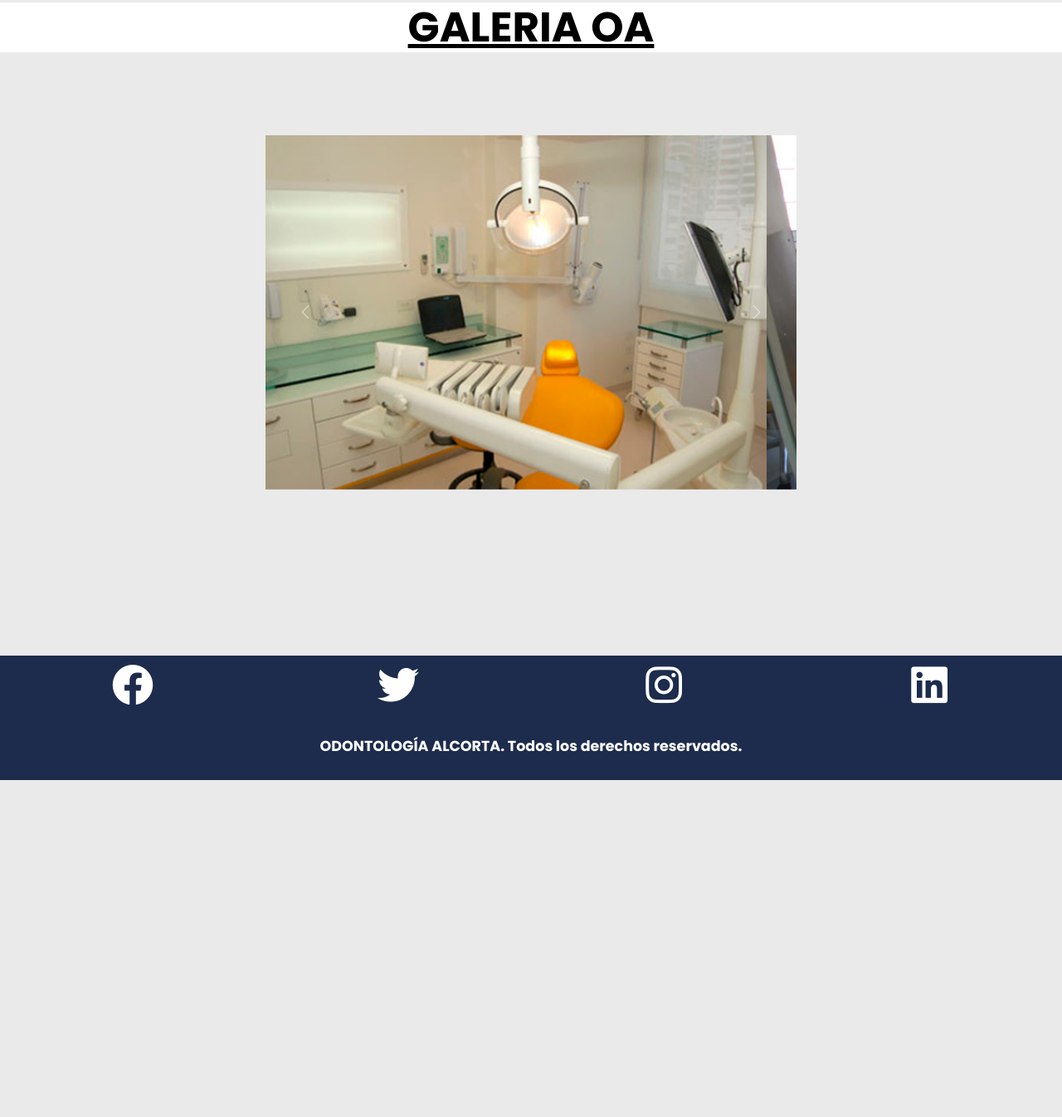
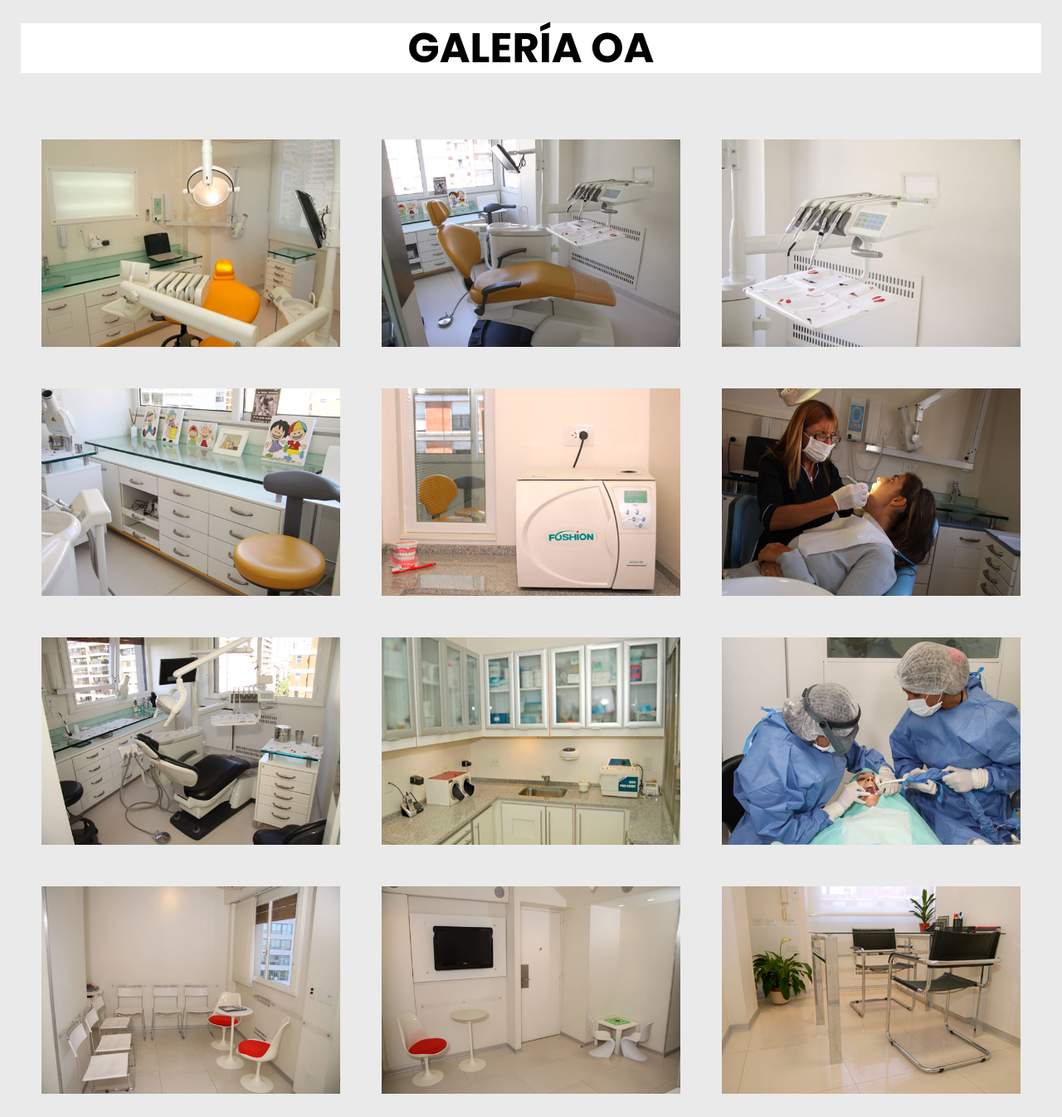
Before and after one commit to joacobottiroli/PF-Fernandez-Bottiroli, a plain HTML site: page Pages/Galeria.html in a window 1280 px wide. Shown: the part 147-1493 px from the top of the page at 83% size. Before the commit the page ends 1087 px from the top, so only its background shows below. Drawn offline with nearby package versions, Linux system fonts and the light colour scheme.

Commit message:
arreglos finales de la entrega final

```diff
--- a/Pages/Galeria.html
+++ b/Pages/Galeria.html
@@ -32,56 +32,49 @@
         </nav>
     </header>
     <main>
-        <h1 class="galeria-title">GALERIA OA</h1>
-        <div id="carouselExampleAutoplaying" class="carousel slide galeria" data-bs-ride="carousel">
-            <div class="carousel-inner justify-content-center align-items-center">
-              <div class="carousel-item active">
-                <img src="../Assets/Images/GALERIA-1.jpg" class="d-block w-100" alt="...">
+      <section class="galeria">
+        <div>
+          <h1 class="galeria-title">GALERÍA OA</h1>
         </div>
-              <div class="carousel-item">
-                <img src="../Assets/Images/GALERIA-2.jpg" class="d-block w-100" alt="...">
+        <div class="row">
+          <div class="col-lg-4 col-md-6 col-sm-12">
+            <img src="../Assets/Images/GALERIA-1.jpg" alt="">
           </div>
-              <div class="carousel-item">
-                <img src="../Assets/Images/GALERIA-3.jpg" class="d-block w-100" alt="...">
+          <div class="col-lg-4 col-md-6 col-sm-12">
+            <img src="../Assets/Images/GALERIA-2.jpg" alt="">
           </div>
-              <div class="carousel-item">
-                <img src="../Assets/Images/GALERIA-4.jpg" class="d-block w-100" alt="...">
+          <div class="col-lg-4 col-md-6 col-sm-12">
+            <img src="../Assets/Images/GALERIA-3.jpg" alt="">
           </div>
-              <div class="carousel-item">
-                <img src="../Assets/Images/GALERIA-5.jpg" class="d-block w-100" alt="...">
+          <div class="col-lg-4 col-md-6 col-sm-12">
+            <img src="../Assets/Images/GALERIA-4.jpg" alt="">
           </div>
-              <div class="carousel-item">
-                <img src="../Assets/Images/GALERIA-6.jpg" class="d-block w-100" alt="...">
+          <div class="col-lg-4 col-md-6 col-sm-12">
+            <img src="../Assets/Images/GALERIA-5.jpg" alt="">
           </div>
-              <div class="carousel-item">
-                <img src="../Assets/Images/GALERIA-7.jpg" class="d-block w-100" alt="...">
+          <div class="col-lg-4 col-md-6 col-sm-12">
+            <img src="../Assets/Images/GALERIA-6.jpg" alt="">
           </div>
-              <div class="carousel-item">
-                <img src="../Assets/Images/GALERIA-8.jpg" class="d-block w-100" alt="...">
+          <div class="col-lg-4 col-md-6 col-sm-12">
+            <img src="../Assets/Images/GALERIA-7.jpg" alt="">
           </div>
-              <div class="carousel-item">
-                <img src="../Assets/Images/GALERIA-9.jpg" class="d-block w-100" alt="...">
+          <div class="col-lg-4 col-md-6 col-sm-12">
+            <img src="../Assets/Images/GALERIA-8.jpg" alt="">
           </div>
-              <div class="carousel-item">
-                <img src="../Assets/Images/GALERIA-10.jpg" class="d-block w-100" alt="...">
+          <div class="col-lg-4 col-md-6 col-sm-12">
+            <img src="../Assets/Images/GALERIA-9.jpg" alt="">
           </div>
-              <div class="carousel-item">
-                <img src="../Assets/Images/GALERIA-11.jpg" class="d-block w-100" alt="...">
+          <div class="col-lg-4 col-md-6 col-sm-12">
+            <img src="../Assets/Images/GALERIA-10.jpg" alt="">
           </div>
-              <div class="carousel-item">
-                <img src="../Assets/Images/GALERIA-12.jpg" class="d-block w-100" alt="...">
+          <div class="col-lg-4 col-md-6 col-sm-12">
+            <img src="../Assets/Images/GALERIA-11.jpg" alt="">
           </div>
-
+          <div class="col-lg-4 col-md-6 col-sm-12">
+            <img src="../Assets/Images/GALERIA-12.jpg" alt="">
           </div>
-            <button class="carousel-control-prev" type="button" data-bs-target="#carouselExampleAutoplaying" data-bs-slide="prev">
-              <span class="carousel-control-prev-icon" aria-hidden="true"></span>
-              <span class="visually-hidden">Previous</span>
-            </button>
-            <button class="carousel-control-next" type="button" data-bs-target="#carouselExampleAutoplaying" data-bs-slide="next">
-              <span class="carousel-control-next-icon" aria-hidden="true"></span>
-              <span class="visually-hidden">Next</span>
-            </button>
         </div>
+      </section>
     </main>
     <footer class="footer-grid">
         <a href="https://www.facebook.com/OdontologiaAlcorta" target="_blank"><i class="fa-brands fa-facebook fbook"></i></a>
--- a/scss/base/_typo.scss
+++ b/scss/base/_typo.scss
@@ -8,7 +8,7 @@ h5{
 }
 h4{
     color:#000000 ;
-    text-decoration: underline;
+    text-decoration: none;
     text-decoration-color:#000000 ;
     font-weight: 700;
 }
@@ -20,14 +20,14 @@ h3{
 }
 h2{
     color:#000000 ;
-    text-decoration: underline;
+    text-decoration: none;
     text-decoration-color:#000000 ;
     font-size: 4rem;
     font-weight: 700;
 }
 h1{
     color:#000000 ;
-    text-decoration: underline;
+    text-decoration: none;
     text-decoration-color:#000000 ;
     font-size: 2.8rem;
     font-weight: 700;
--- a/scss/layout/_main-especialidades.scss
+++ b/scss/layout/_main-especialidades.scss
@@ -1,7 +1,8 @@
 .main-especialidades{
-    @include flex(space-between, center, row, 5rem);
+    @include flex(space-evenly, center, row, 4rem);
     flex-wrap: nowrap;
     height: 100%;
+    width: 100%;
 }
 
 .grid-especialidades{
@@ -33,11 +34,13 @@
     h2{
         grid-area: titulo;
         align-self: flex-end;
+        padding: 2rem;
     }
     p{
         grid-area: desc;
         align-self: flex-start;
         text-align: center;
+        padding: 2rem;
     }
 }
 .sec2{
@@ -59,11 +62,13 @@
     h2{
         grid-area: titulo;
         align-self: flex-end;
+        padding: 2rem;
     }
     p{
         grid-area: desc;
         align-self: flex-start;
         text-align: center;
+        padding: 2rem;
     }
 }
 .sec3{
@@ -85,10 +90,12 @@
     h2{
         grid-area: titulo;
         align-self: flex-end;
+        padding: 2rem;
     }
     p{
         grid-area: desc;
         align-self: flex-start;
         text-align: center;
+        padding: 2rem;
     }
 }
--- a/scss/layout/_main-galeria.scss
+++ b/scss/layout/_main-galeria.scss
@@ -1,9 +1,16 @@
 .galeria{
-    width: 50%;
-    height: 50%;
-    display: flex;
-    margin-top: 10rem   ;
-    left: 25%;
+        div{
+            margin: 0;
+            padding: 2.5rem;
+            img{
+                width: 100%;
+                height: 25rem;
+                transition: 0.4s;
+                &:hover{
+                    transform: scale(1.1);
+                }
+            }
+        }
 }
 .galeria-title{
     margin-top: 5rem;
--- a/scss/layout/_media425.scss
+++ b/scss/layout/_media425.scss
@@ -18,7 +18,9 @@
     .galeria{
         width: 100%;
         height: 100%;
-        left: 0;
+        div{
+            padding: 2rem 0;
+        }
     }
     .contactenos{
         h2{
@@ -64,13 +66,14 @@
     }
     .main-especialidades{
         height: 100vh;
-        padding: 0;
+        padding: 1rem 0;
         div{
+            margin: 0;
             h5{
-                font-size: 1rem;
+                font-size: 1.2rem;
             }
             p{
-                font-size: 0.8rem;
+                font-size: 1rem;
             }
         }
     }
--- a/scss/layout/_media860.scss
+++ b/scss/layout/_media860.scss
@@ -17,12 +17,6 @@
 }
     .quienes-somos p{
         font-size: 2rem;
-    }
-
-    .galeria{
-        width: 75%;
-        height: 75%;
-        left: 15%;
     }
     .contactenos{
         h2{
@@ -75,7 +69,13 @@
         }
     }
     .main-especialidades{
+            @include flex(space-evenly, center, column, 4rem);
+            flex-wrap: nowrap;
+            height: 100%;
+            width: 100%;
+
         div{
+            margin: 1rem;
             h5{
                 font-size: 1.8rem;
             }
```
Also changed, not shown: Pages/Especialidades.html (+4 -4 lines), CSS/styles.css, 1 other file. Lines whose indentation alone changed are shown as unchanged.
